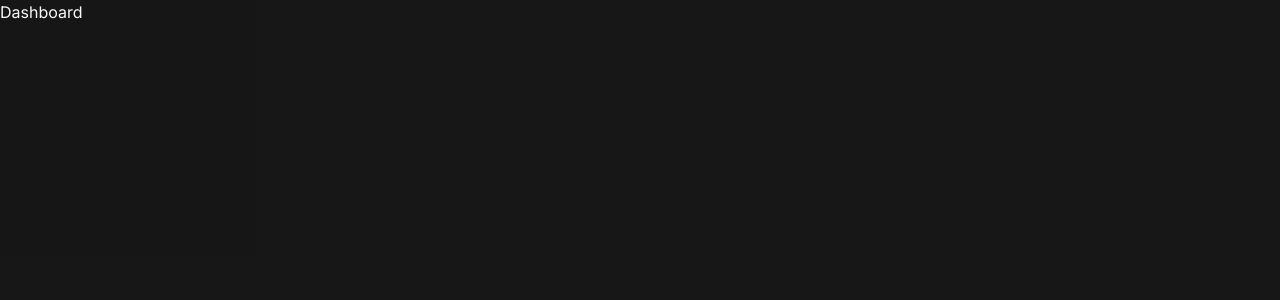
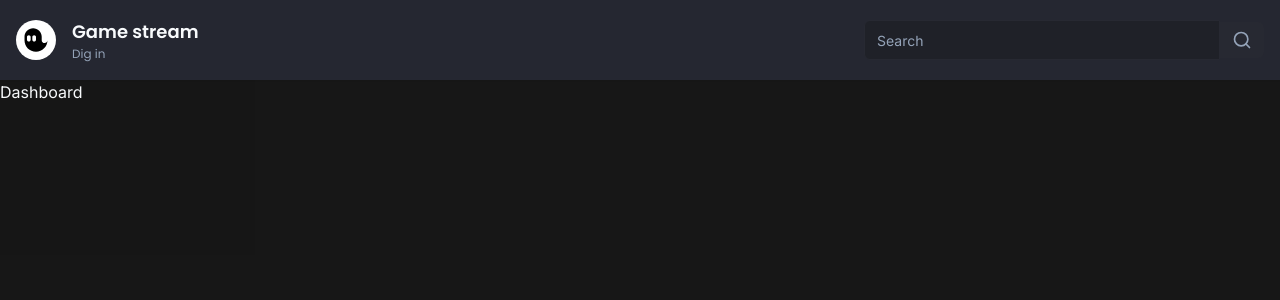
Before and after one commit to vvduth/twitch-clone, a Next.js app: page / in a window 1280 px wide. Shown: the top 300 px of the page. Built offline with nearby package versions, Linux system fonts and the light colour scheme.

Commit message:
search bar and nav bar

```diff
--- /dev/null
+++ b/app/(browse)/_components/navbar/index.tsx
@@ -0,0 +1,16 @@
+import React from 'react'
+import { Logo } from './logo'
+import Search from './search'
+
+const Navbar = () => {
+  return (
+    <nav
+    className='fixed top-0 w-full h-20 z-[49] bg-[#252731] px-2 lg:px-4
+    flex justify-between items-center shadow-sm'>
+        <Logo />
+        <Search />
+    </nav>
+  )
+}
+
+export default Navbar
--- /dev/null
+++ b/app/(browse)/_components/navbar/logo.tsx
@@ -0,0 +1,35 @@
+import Image from "next/image";
+import { Poppins } from "next/font/google";
+
+import { cn } from "@/lib/utils";
+import Link from "next/link";
+
+const font = Poppins({
+  subsets: ["latin"],
+  weight: ["200", "300", "400", "500", "600", "700", "800"],
+});
+
+export const Logo = () => {
+  return (
+   <Link href={"/"}>
+    <div className="hidden lg:flex items-center gap-x-4 hover:opacity-75 transition">
+        <div className="bg-white rounded-full p-1">
+            <Image
+                src={"/spooky.svg"}
+                alt="game logo"
+                height={"32"}
+                width={"32"}
+            />
+        </div>
+        <div className={cn(font.className)}>
+            <p className="text-lg font-semibold">
+                Game stream
+            </p>
+            <p className="text-xs text-muted-foreground">
+                Dig in
+            </p>
+        </div>
+    </div>
+   </Link>
+  );
+};
--- /dev/null
+++ b/app/(browse)/_components/navbar/search.tsx
@@ -0,0 +1,64 @@
+"use client";
+import React from "react";
+import qs from "query-string";
+import { useState } from "react";
+import { Search as SearchIcon, X } from "lucide-react";
+import { useRouter } from "next/navigation";
+import { Input } from "@/components/ui/input";
+import { Button } from "@/components/ui/button";
+
+const Search = () => {
+  const router = useRouter();
+  const [value, setValue] = useState("");
+  const onSubmit = (e: React.FormEvent<HTMLFormElement>) => {
+    e.preventDefault();
+    if (!value) {
+      return;
+    }
+
+    const url = qs.stringifyUrl(
+      {
+        url: "/search",
+        query: { term: value },
+      },
+      { skipEmptyString: true }
+    );
+
+    router.push(url);
+  };
+
+  const onClear = () => {
+    setValue("");
+  };
+  return (
+    <form
+      className="relative w-full lg:w-[400px] flex items-center"
+      onSubmit={onSubmit}
+    >
+      <Input
+        value={value}
+        onChange={(e) => setValue(e.target.value)}
+        placeholder="Search"
+        className="rounded-r-none focus-visible:ring-0
+            focus-visible:ring-transparent
+            focus-visible:ring-offset-0"
+      />
+      {value && (
+        <X
+          className="absolute top-2.5 right-14 h-5 w-5 text-muted-foreground cursor-pointer hover:opacity-75 transition"
+          onClick={onClear}
+        />
+      )}
+      <Button
+        type="submit"
+        size={"sm"}
+        variant={"secondary"}
+        className="rounded-l-none"
+      >
+        <SearchIcon className="h-5 w-5 text-muted-foreground" />
+      </Button>
+    </form>
+  );
+};
+
+export default Search;
--- /dev/null
+++ b/app/(browse)/layout.tsx
@@ -0,0 +1,11 @@
+import React from "react";
+import Navbar from "./_components/navbar";
+
+const BrowseLayout = ({ children }: { children: React.ReactNode }) => {
+  return (<>
+  <Navbar />
+    <div className="flex h-full pt-20"> {children}</div>
+ </>);
+};
+
+export default BrowseLayout;
--- /dev/null
+++ b/components/ui/input.tsx
@@ -0,0 +1,25 @@
+import * as React from "react"
+
+import { cn } from "@/lib/utils"
+
+export interface InputProps
+  extends React.InputHTMLAttributes<HTMLInputElement> {}
+
+const Input = React.forwardRef<HTMLInputElement, InputProps>(
+  ({ className, type, ...props }, ref) => {
+    return (
+      <input
+        type={type}
+        className={cn(
+          "flex h-10 w-full rounded-md border border-input bg-background px-3 py-2 text-sm ring-offset-background file:border-0 file:bg-transparent file:text-sm file:font-medium placeholder:text-muted-foreground focus-visible:outline-none focus-visible:ring-2 focus-visible:ring-ring focus-visible:ring-offset-2 disabled:cursor-not-allowed disabled:opacity-50",
+          className
+        )}
+        ref={ref}
+        {...props}
+      />
+    )
+  }
+)
+Input.displayName = "Input"
+
+export { Input }
--- a/package.json
+++ b/package.json
@@ -18,6 +18,7 @@
     "lucide-react": "^0.298.0",
     "next": "14.0.4",
     "next-themes": "^0.2.1",
+    "query-string": "^8.1.0",
     "react": "^18",
     "react-dom": "^18",
     "svix": "^1.15.0",
```
Also changed, not shown: app/(browse)/(home)/page.tsx (renamed from app/page.tsx), 1 other file (tests, documents, lock files or other folders).
